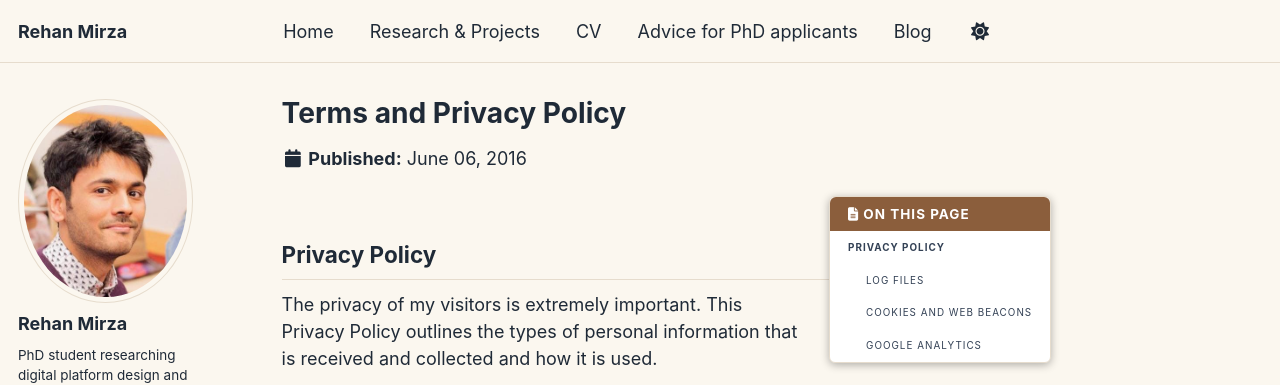
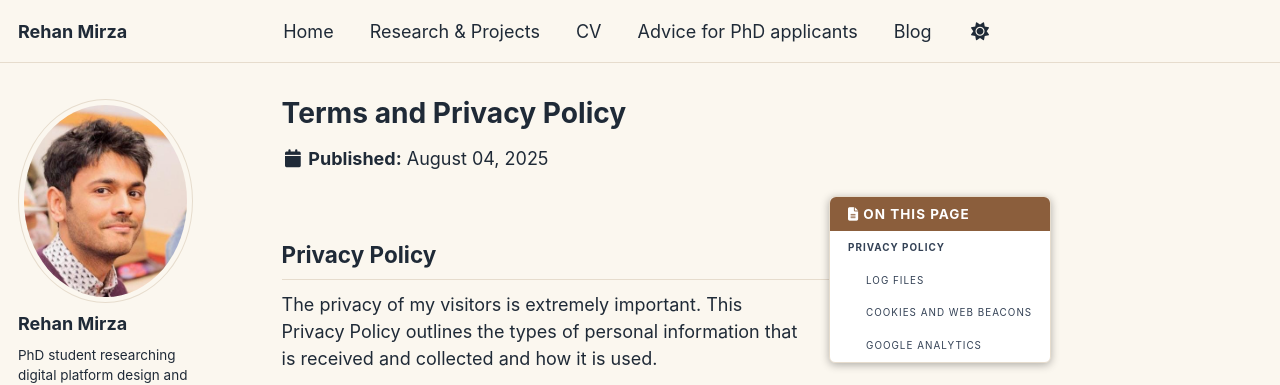
Before and after one commit to ramirza1/Rehan-Mirza, a Jekyll site: the page built from _pages/terms.md, in a window 1280 px wide and 900 px high. Shown: the top 385 px of the window. Built offline with Jekyll 4.4.1, drawn with Linux system fonts in a browser that asks for light colours; some web fonts are replaced; a script that is not in the unit is left out; some of the changed text lies outside the part shown.

Commit message:
google analytics, terms and conditions

```diff
--- a/_includes/footer/custom.html
+++ b/_includes/footer/custom.html
@@ -1,6 +1,10 @@
 <!-- start custom footer snippets -->
 
-<a href="/sitemap/">Sitemap</a>
+<p style="text-align: left; font-size: 0.9em; color: #777;">
+  <a href="/sitemap/" style="text-decoration: none; color: inherit;">Sitemap</a> |
+  <a href="/terms/" style="text-decoration: none; color: inherit;">Terms and Privacy Policy</a>
+</p>
+
 
 <!-- Support for MatJax -->
 <script defer src="https://cdnjs.cloudflare.com/polyfill/v3/polyfill.min.js?features=es6"></script>
--- a/_pages/terms.md
+++ b/_pages/terms.md
@@ -1,7 +1,7 @@
 ---
 permalink: /terms/
 title: "Terms and Privacy Policy"
-modified: 2016-06-06
+modified: 2025-08-04
 ---
 
 {% include base_path %}
```
Also changed, not shown: _includes/head/custom.html (+9 -0 lines).
